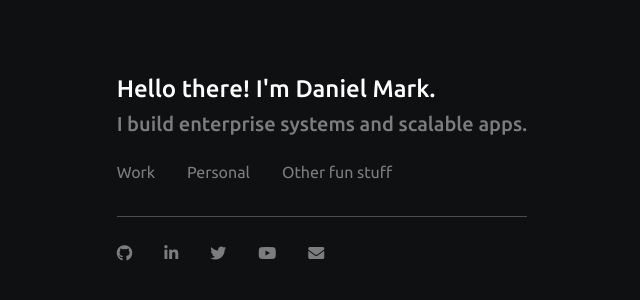
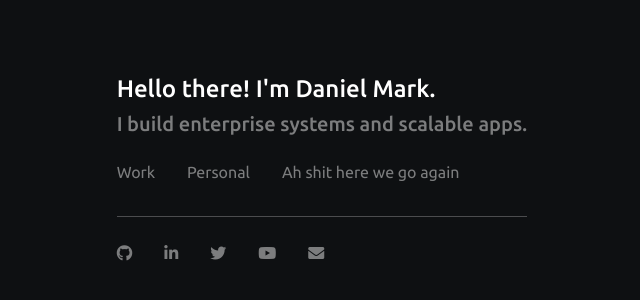
Before and after one commit to thedanielmark/danielmark-v4, a Next.js app: page / in a window 1280 px wide. Shown: the part 226-526 px from the top of the page, without its empty margins (318-958 px from the left). Built offline with nearby package versions, Linux system fonts and the light colour scheme.

Commit message:
Added ghetto links

```diff
--- a/pages/_app.js
+++ b/pages/_app.js
@@ -1,26 +1,7 @@
-import { useEffect } from "react";
-
 import "../styles/globals.css";
 import "../styles/bootstrap.min.css";
 
 function MyApp({ Component, pageProps }) {
-  useEffect(() => {
-    self.addEventListener("install", function (e) {
-      self.skipWaiting();
-    });
-
-    self.addEventListener("activate", function (e) {
-      self.registration
-        .unregister()
-        .then(function () {
-          return self.clients.matchAll();
-        })
-        .then(function (clients) {
-          clients.forEach((client) => client.navigate(client.url));
-        });
-    });
-  }, []);
-
   return <Component {...pageProps} />;
 }
 
--- a/pages/components/Index/home.js
+++ b/pages/components/Index/home.js
@@ -16,18 +16,22 @@ export default function Home() {
                   className="nav-link grey-to-white"
                   style={{ paddingLeft: "0px" }}
                 >
-                  Work
+                  <span className="middle-underline">Work</span>
                 </a>
               </Link>
             </li>
             <li className="nav-item">
               <Link href="/personal">
-                <a className="nav-link grey-to-white">Personal</a>
+                <a className="nav-link grey-to-white">
+                  <span className="middle-underline">Personal</span>
+                </a>
               </Link>
             </li>
             <li className="nav-item">
               <Link href="other-stuff">
-                <a className="nav-link grey-to-white">Other fun stuff</a>
+                <a className="nav-link grey-to-white">
+                  <span className="middle-underline">Ah shit here we go again</span>
+                </a>
               </Link>
             </li>
           </ul>
--- a/pages/index.js
+++ b/pages/index.js
@@ -1,34 +1,15 @@
 import React from "react";
-import { motion } from "framer-motion";
 import Layout from "./layout";
 
 // Components
 import Home from "./components/Index/home";
 
 export default function App() {
-  const easing = [0.6, -0.05, 0.01, 0.99];
-  const fadeIn1 = {
-    initial: {
-      opacity: 0,
-    },
-    animate: {
-      opacity: 1,
-      transition: {
-        duration: 1,
-        ease: easing,
-      },
-    },
-    exit: {
-      opacity: 0,
-    },
-  };
   return (
     <Layout>
-      <motion.div exit="exit" initial="initial" animate="animate">
-        <motion.div variants={fadeIn1}>
+
           <Home></Home>
-        </motion.div>
-      </motion.div>
+
     </Layout>
   );
 }
--- a/pages/layout.js
+++ b/pages/layout.js
@@ -1,7 +1,20 @@
 import Head from "next/head";
+import { motion } from "framer-motion";
 
 export default function Layout(props) {
-
+  const easing = [0.6, -0.05, 0.01, 0.99];
+  const fadeIn1 = {
+    initial: {
+      opacity: 0,
+    },
+    animate: {
+      opacity: 1,
+      transition: {
+        duration: 1,
+        ease: easing,
+      },
+    },
+  };
   return (
     <div>
       <Head>
@@ -47,6 +60,8 @@ export default function Layout(props) {
         className="d-flex justify-content-center align-items-center layout"
         style={{ minHeight: "100vh" }}
       >
+        <motion.div exit="exit" initial="initial" animate="animate">
+          <motion.div variants={fadeIn1}>
             <div>
               {props.children}
               <div>
@@ -101,6 +116,8 @@ export default function Layout(props) {
                 </ul>
               </div>
             </div>
+          </motion.div>
+        </motion.div>
       </div>
     </div>
   );
--- a/styles/globals.css
+++ b/styles/globals.css
@@ -1,5 +1,5 @@
-@import url('https://fonts.googleapis.com/css2?family=Ubuntu:wght@300;400;500;700&display=swap');
-@import url('https://cdnjs.cloudflare.com/ajax/libs/font-awesome/5.15.1/css/all.min.css');
+@import url("https://fonts.googleapis.com/css2?family=Ubuntu:wght@300;400;500;700&display=swap");
+@import url("https://cdnjs.cloudflare.com/ajax/libs/font-awesome/5.15.1/css/all.min.css");
 
 html,
 body {
@@ -39,3 +39,26 @@ a {
 .grey-to-white:hover {
   color: #ffffff;
 }
+
+span.middle-underline {
+  position: relative;
+  padding: 0px 0px 10px 0px;
+}
+
+span.middle-underline:before {
+  content: "";
+  position: absolute;
+  width: 100%;
+  height: 2px;
+  bottom: 0;
+  left: 0;
+  background-color: #fff;
+  visibility: hidden;
+  transform: scaleX(0);
+  transition: all 0.2s ease-in-out;
+}
+
+span.middle-underline:hover:before {
+  visibility: visible;
+  transform: scaleX(1);
+}
```
Lines whose indentation alone changed are shown as unchanged.
